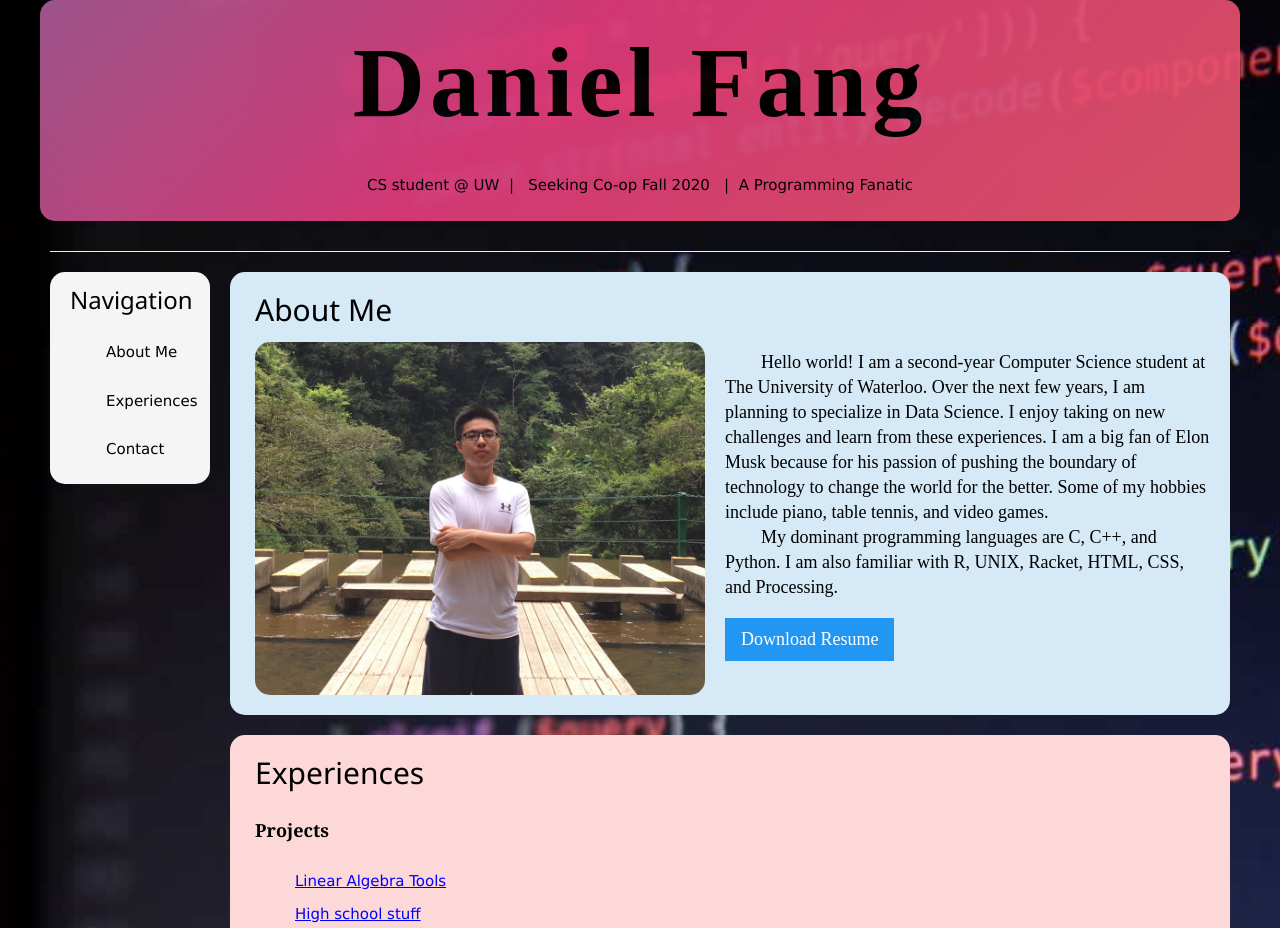
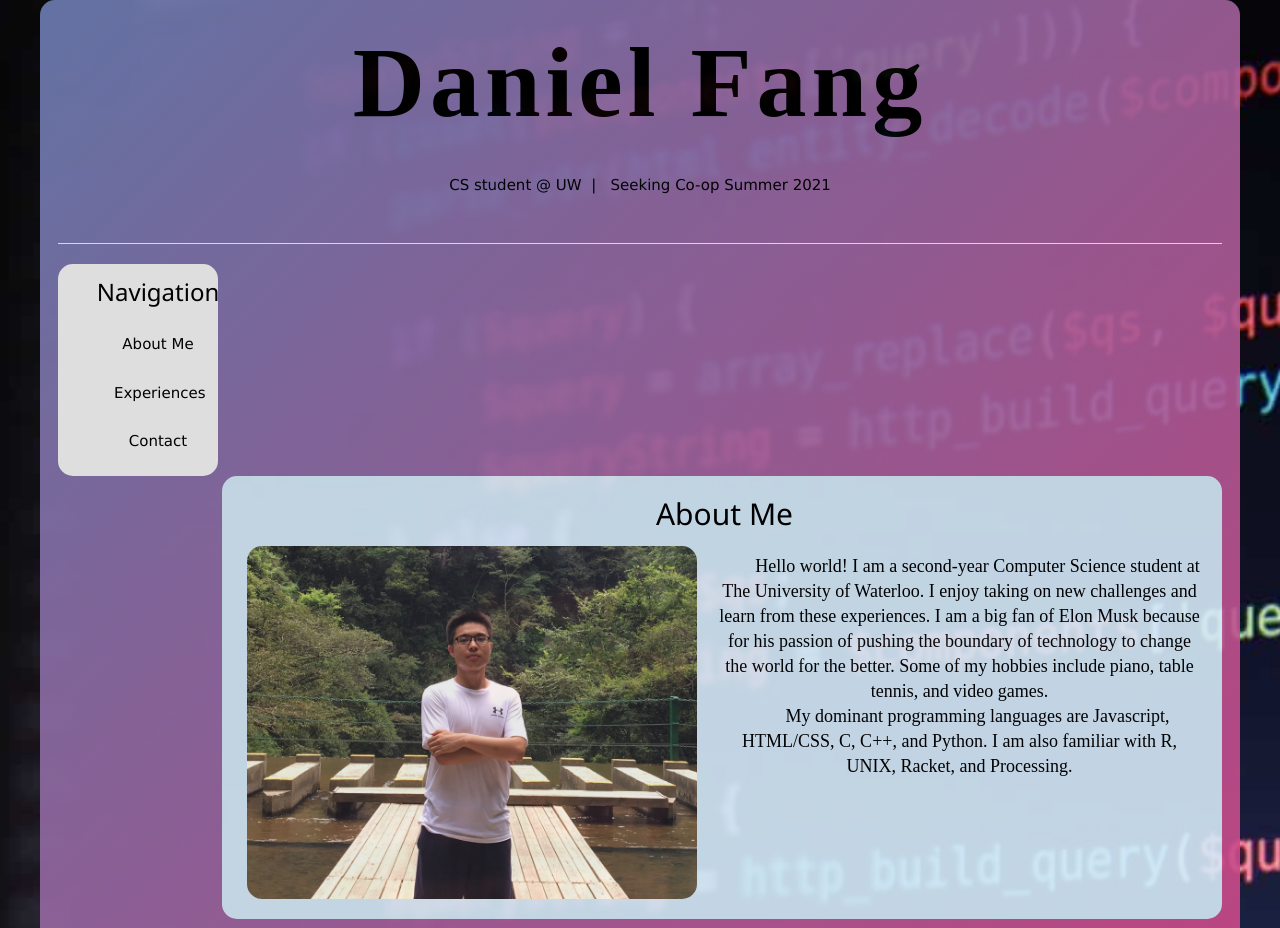
Before and after one commit to daniel-zm-fang/Portfolio-Website, a plain HTML site: page index.html in a window 1280 px wide. Shown: the top 928 px of the page. Drawn offline with Linux system fonts and the light colour scheme.

Commit message:
2021 update

```diff
--- a/index.html
+++ b/index.html
@@ -17,9 +17,7 @@
         <div class="w3-animate-top typewriter" id="header">
             <h1>Daniel Fang</h1>
             <p><span class="w3-animate-opacity">CS student @ UW</span> &nbsp;| &nbsp; <span
-                    class="w3-animate-opacity">Seeking Co-op Fall 2020</span> &nbsp; |&nbsp; <span
-                    class="w3-animate-opacity">A Programming Fanatic</span></p>
-        </div>
+                    class="w3-animate-opacity">Seeking Co-op Summer 2021</span>
 
         <div id="content">
             <hr>
@@ -37,13 +35,12 @@
                     <h2>About Me</h2>
                     <img src="images/self.JPG" alt="picture of me" id="picture-of-me">
                     <p id="#intro">&emsp;&emsp;Hello world! I am a second-year Computer Science student at The
-                        University of Waterloo. Over the next few years, I am planning to specialize in Data Science. I
+                        University of Waterloo.  I
                         enjoy taking on new challenges and learn from these experiences.
                         I am a big fan of Elon Musk because for his passion of pushing the boundary of technology to
                         change the world for the better. Some of my hobbies include piano, table tennis, and video
-                        games.<br>&emsp;&emsp;My dominant programming languages are C, C++, and Python. I am also
-                        familiar with R, UNIX, Racket, HTML, CSS, and Processing.</p>
-                    <a class="w3-button w3-blue" href="Resume.pdf">Download Resume</a>
+                        games.<br>&emsp;&emsp;My dominant programming languages are Javascript, HTML/CSS, C, C++, and Python. I am also
+                        familiar with R, UNIX, Racket, and Processing.</p>
                 </div>
 
                 <div class="w3-animate-left" id="experiences">
```
Also changed, not shown: 1 other file.
